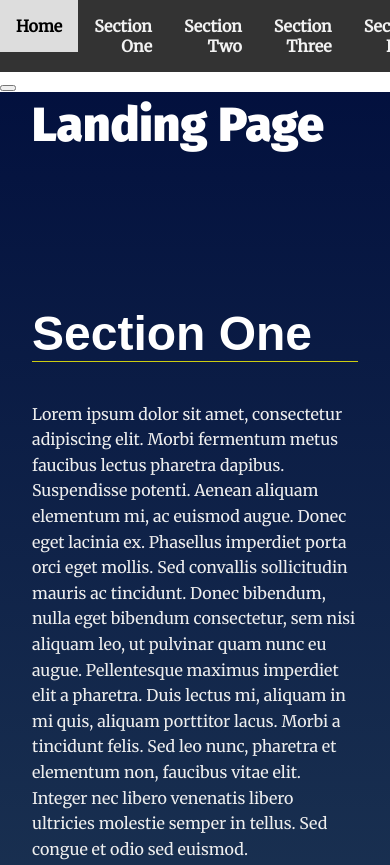
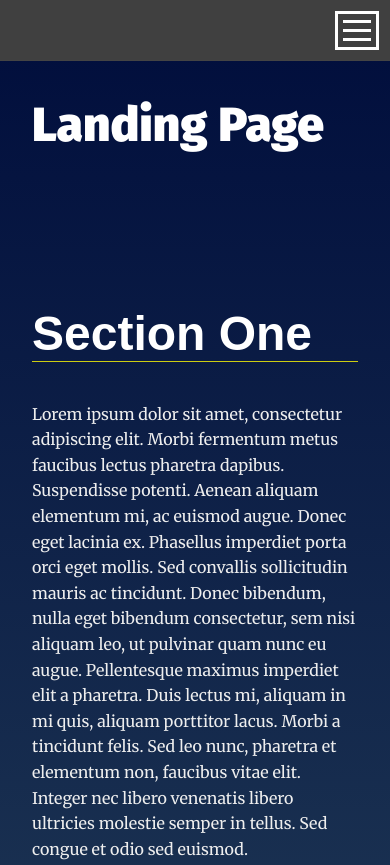
Before and after one commit to EslamMohamed74/Udacity-LandingPage, a plain HTML site: page index.html in a window 390 px wide. Shown: the top 865 px of the page. Drawn offline with Linux system fonts and the light colour scheme.

Commit message:
Update css file

```diff
--- a/css/styles.css
+++ b/css/styles.css
@@ -8,14 +8,14 @@
  *
 */
 
-html{
+html {
     /* scroll-behavior: smooth; */
 }
 
 /* ---- Base Rules ---- */
 body {
-    background: rgb(136,203,171);
-    background: linear-gradient(0deg, rgba(136,203,171,1) 0%, rgba(0,13,60,1) 100%);
+    background: rgb(136, 203, 171);
+    background: linear-gradient(0deg, rgba(136, 203, 171, 1) 0%, rgba(0, 13, 60, 1) 100%);
     margin: 0;
     font-family: 'Merriweather', serif;
     color: #fff;
@@ -29,7 +29,7 @@ h1 {
     margin: 2em 1rem;
 }
 
-@media only screen and (min-width: 35em){
+@media only screen and (min-width: 35em) {
     h1 {
         font-size: 7em;
         margin: 2em 4rem 1em;
@@ -67,6 +67,10 @@ section {
 /* ---- Module Rules ---- */
 
 /* Navigation Styles*/
+.navbar__menu{
+    background: rgba(0,0,0,.75);
+    border-bottom: 1px solid #000;
+}
 .navbar__menu ul {
     display: flex;
     padding-left: 0;
@@ -99,6 +103,53 @@ section {
     transition: ease 0.3s all;
 }
 
+/* nav-toggler css start */
+.nav-toggler {
+    border: 3px solid #fff;
+    padding: 5px;
+    background-color: transparent;
+    cursor: pointer;
+    height: 39px;
+    display: none;
+    float: right;
+    margin: .8em;
+}
+
+.nav-toggler span,
+.nav-toggler span:before,
+.nav-toggler span:after {
+    width: 28px;
+    height: 3px;
+    background-color: #fff;
+    display: block;
+    transition: .3s;
+}
+
+.nav-toggler span:before {
+    content: '';
+    transform: translateY(-9px);
+}
+
+.nav-toggler span:after {
+    content: '';
+    transform: translateY(6px);
+}
+
+.nav-toggler.toggler-open span {
+    background-color: transparent;
+}
+
+.nav-toggler.toggler-open span:before {
+    transform: translateY(0px) rotate(45deg);
+}
+
+.nav-toggler.toggler-open span:after {
+    transform: translateY(-3px) rotate(-45deg);
+}
+
+/* nav-toggler css start */
+
+
 /* Header Styles */
 .page__header {
     background: #fff;
@@ -116,7 +167,7 @@ section {
     text-align: center;
 }
 
-.page__footer p{
+.page__footer p {
     color: #fff;
 }
 
@@ -128,7 +179,7 @@ section {
     text-align: left;
 }
 
-@media only screen and (min-width: 35em){
+@media only screen and (min-width: 35em) {
     .landing__container {
         max-width: 50em;
         padding: 4em;
@@ -158,8 +209,8 @@ section:nth-of-type(odd) .landing__container::before {
 
 section:nth-of-type(even) .landing__container::before {
     content: '';
-    background: rgb(255,255,255);
-    background: linear-gradient(0deg, rgba(255,255,255,.1) 0%, rgba(255,255,255,.2) 100%);
+    background: rgb(255, 255, 255);
+    background: linear-gradient(0deg, rgba(255, 255, 255, .1) 0%, rgba(255, 255, 255, .2) 100%);
     position: absolute;
     top: 3em;
     right: 3em;
@@ -173,8 +224,8 @@ section:nth-of-type(even) .landing__container::before {
 
 section:nth-of-type(3n) .landing__container::after {
     content: '';
-    background: rgb(255,255,255);
-    background: linear-gradient(0deg, rgba(255,255,255,.1) 0%, rgba(255,255,255,.2) 100%);
+    background: rgb(255, 255, 255);
+    background: linear-gradient(0deg, rgba(255, 255, 255, .1) 0%, rgba(255, 255, 255, .2) 100%);
     position: absolute;
     right: 0;
     bottom: 0;
@@ -188,8 +239,8 @@ section:nth-of-type(3n) .landing__container::after {
 
 section:nth-of-type(3n + 1) .landing__container::after {
     content: '';
-    background: rgb(255,255,255);
-    background: linear-gradient(0deg, rgba(255,255,255,.1) 0%, rgba(255,255,255,.2) 100%);
+    background: rgb(255, 255, 255);
+    background: linear-gradient(0deg, rgba(255, 255, 255, .1) 0%, rgba(255, 255, 255, .2) 100%);
     position: absolute;
     right: 20vw;
     bottom: -5em;
@@ -237,19 +288,74 @@ section.your-active-class .landing__container::after {
 }
 
 #backToTop:hover {
-background-color: #555;
+    background-color: #555;
 }
 
 /* Section Active Styles Keyframe Animations */
 @keyframes rotate {
-	from {
-		transform: rotate(0deg)
-		           translate(-1em)
-		           rotate(0deg);
-	}
-	to {
-		transform: rotate(360deg)
-		           translate(-1em)
-		           rotate(-360deg);
-	}
+    from {
+        transform: rotate(0deg) translate(-1em) rotate(0deg);
+    }
+
+    to {
+        transform: rotate(360deg) translate(-1em) rotate(-360deg);
+    }
 }
+
+
+@media screen and (max-width: 767px) {
+    .container {
+        max-width: 720px;
+    }
+
+    /* navbar css for mobile start */
+    .nav-toggler {
+        display: block;
+    }
+
+    .navbar__menu {
+        min-height: 60px;
+    }
+
+    .navbar__menu ul {
+        position: absolute;
+        width: 100%;
+        height: calc(100vh - 60px);
+        left: 0;
+        top: 60px;
+        flex-direction: column;
+        align-items: center;
+        border-top: 1px solid #444;
+        background-color: rgba(0, 0, 0, .75);
+        max-height: 0;
+        overflow: hidden;
+        transition: .3s;
+    }
+
+    .navbar__menu ul li {
+        width: 100%;
+        text-align: center;
+    }
+
+    .navbar__menu ul li a {
+        padding: 25px;
+    }
+
+    .navbar__menu ul li a:hover {
+        background-color: rgba(255, 255, 255, .1);
+    }
+
+    .navbar__menu ul.open {
+        max-height: 100vh;
+        overflow: visible;
+    }
+
+    .intro-area h2 {
+        font-size: 36px;
+        margin-bottom: 15px;
+    }
+
+    /* navbar css for mobile end */
+}
+
+/* mobile breakpoint end */
```
